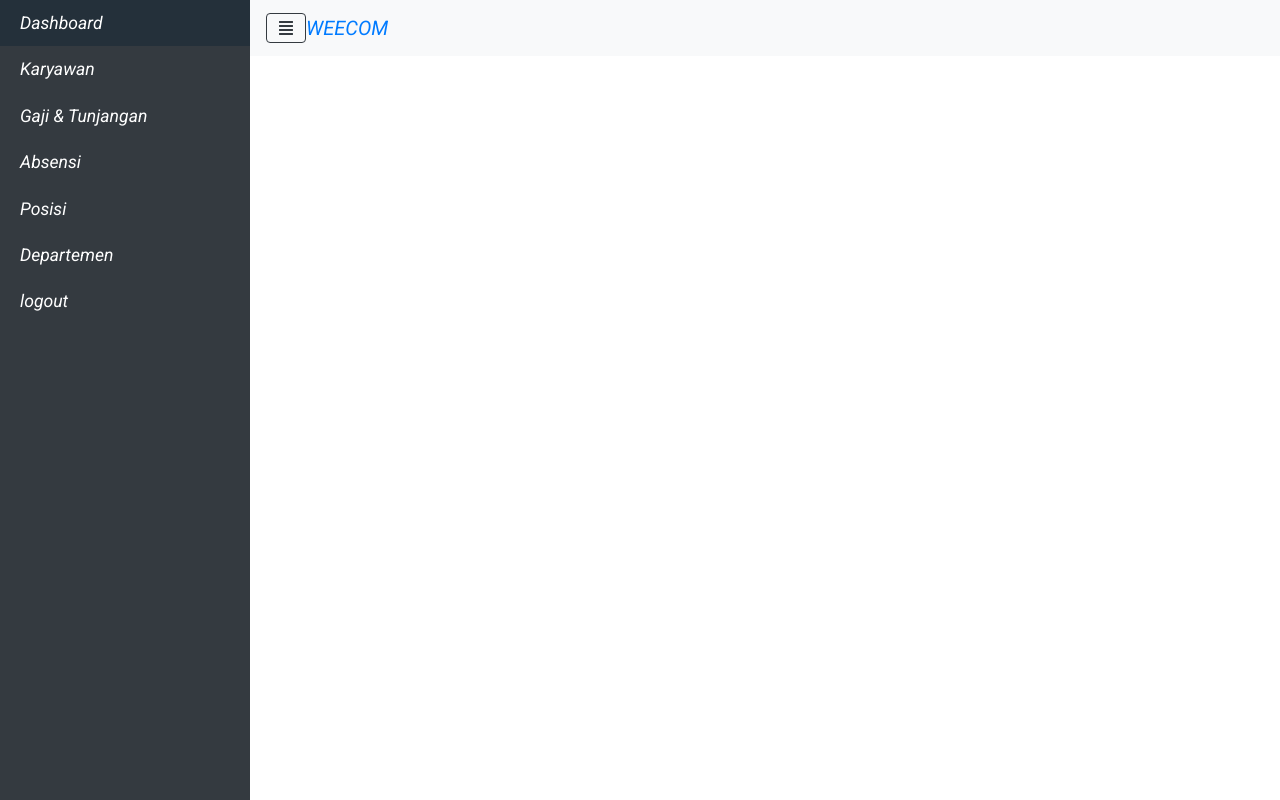
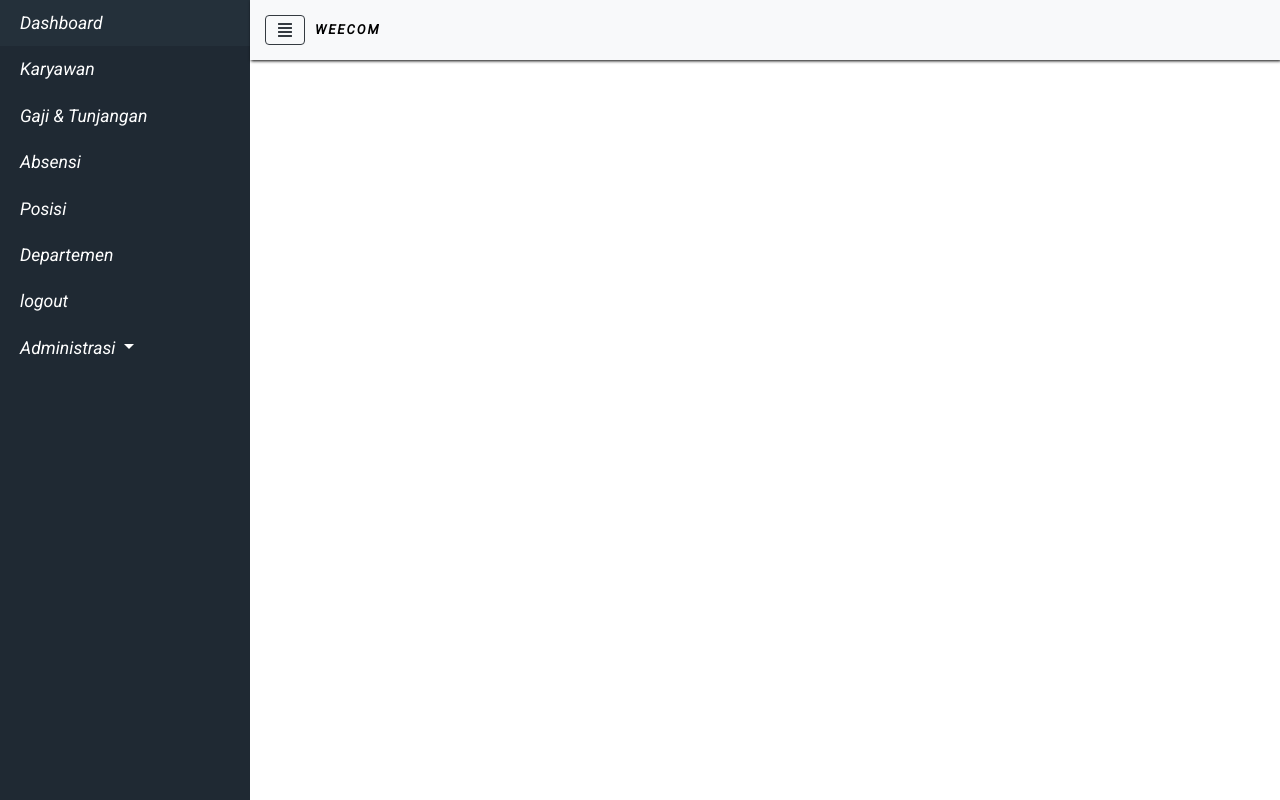
Before and after one commit to BagusSatria123/Weecom, a CodeIgniter app: page /weecom/dashboard in a window 1280 px wide. Run offline with CodeIgniter, Linux system fonts and the light colour scheme; some libraries are stand-ins or nearby versions.

Commit message:
bikin side bar transisi,bikin submenu administrasi,style class bg-dark di navigasi

```diff
--- a/application/controllers/Dashboard.php
+++ b/application/controllers/Dashboard.php
@@ -18,5 +18,6 @@ class Dashboard extends CI_Controller
 
         $this->load->view('template/dashboard/header', $data);
         $this->load->view('template/dashboard/body', $data);
+        $this->load->view('template/dashboard/footer', $data);
     }
 }
--- a/application/views/template/dashboard/body.php
+++ b/application/views/template/dashboard/body.php
@@ -8,6 +8,14 @@
             <li><?php echo anchor('dashboard/posisi', 'Posisi'); ?></li>
             <li><?php echo anchor('dashboard/departemen', 'Departemen'); ?></li>
             <li><?php echo anchor('logout', 'logout'); ?></li>
+            <li>
+                <a href="#administrasi" class="dropdown-toggle" data-toggle="collapse">
+                    Administrasi
+                </a>
+                <ul id="administrasi" class="collapse">
+                    <li><?php echo anchor('dashboard/kategori', 'Kategori'); ?></li>
+                </ul>
+            </li>
         </ul>
     </nav>
     <div id="content">
--- a/application/views/template/dashboard/footer.php
+++ b/application/views/template/dashboard/footer.php
@@ -1,6 +1,6 @@
-<footer class="navbar bg-dark navbar-dark">
-    <span class="ml-auto">@weecom</span>
-</footer>
+<script type="text/javascript" src="<?php echo base_url('assets/js/jquery-3.5.1.min.js'); ?>"></script>
+<script type="text/javascript" src="<?php echo base_url('assets/js/script.js'); ?>"></script>
+<script type="text/javascript" src="<?php echo base_url('assets/bootstrap-4.5.2-dist/js/bootstrap.min.js'); ?>"></script>
 </body>
 
 </html>
--- a/application/views/template/dashboard/header.php
+++ b/application/views/template/dashboard/header.php
@@ -14,7 +14,11 @@
 
     <link rel="stylesheet" type="text/css" href="<?php echo base_url('assets/css/style.css'); ?>">
 
-    <link rel="stylesheet" type="text/css" href="<?php echo base_url('assets/css/halaman/dashboard.css'); ?>">
+    <link rel="stylesheet" type="text/css" href="<?php echo base_url('assets/css/halaman/dashboard.css?e5235rer2356e3r'); ?>">
+
+
+
+
 </head>
 
 <body>
--- a/assets/css/komponen/content.css
+++ b/assets/css/komponen/content.css
@@ -4,4 +4,27 @@
     top: 0px;
     width: calc(100% - 250px);
     min-height: 100vh;
+    transition: all 0.3s;
 }
+
+#content.layarPenuh {
+    width: 100%;
+}
+
+.logo-dashboard {
+    font-weight: bold;
+    font-size: 13px;
+    letter-spacing: 2px;
+    color: black;
+    margin-left: 10px;
+}
+
+.navbar {
+    padding: 15px;
+    box-shadow: 1px 1px 3px rgba(0, 0, 0, 1);
+    margin-bottom: 25px;
+}
+
+#sidebarCollapse {
+    box-shadow: none;
+}
--- a/assets/css/komponen/main.css
+++ b/assets/css/komponen/main.css
@@ -2,3 +2,7 @@ body {
     background: f9f9f9;
     font-family: "Roboto", sans-serif;
 }
+
+.bg-dark {
+    background-color: #1f2933 !important;
+}
--- a/assets/css/komponen/sidebar.css
+++ b/assets/css/komponen/sidebar.css
@@ -4,6 +4,7 @@
     top: 0px;
     left: 0px;
     height: 100vh;
+    transition: all 0.3s;
 }
 
 ul.menu {
@@ -26,3 +27,11 @@ ul.menu li a:hover {
 ul.menu li .active>a {
     background: #3a5a75;
 }
+
+#sidebar.tutup {
+    margin-left: -250px;
+}
+
+#content.layarPenuh {
+    width: 100%;
+}
--- /dev/null
+++ b/assets/js/script.js
@@ -0,0 +1,6 @@
+$("document").ready(function() {
+    $("#sidebarCollapse").click(function() {
+        $("#sidebar").toggleClass("tutup");
+        $("#content").toggleClass("layarPenuh");
+    });
+});
```
